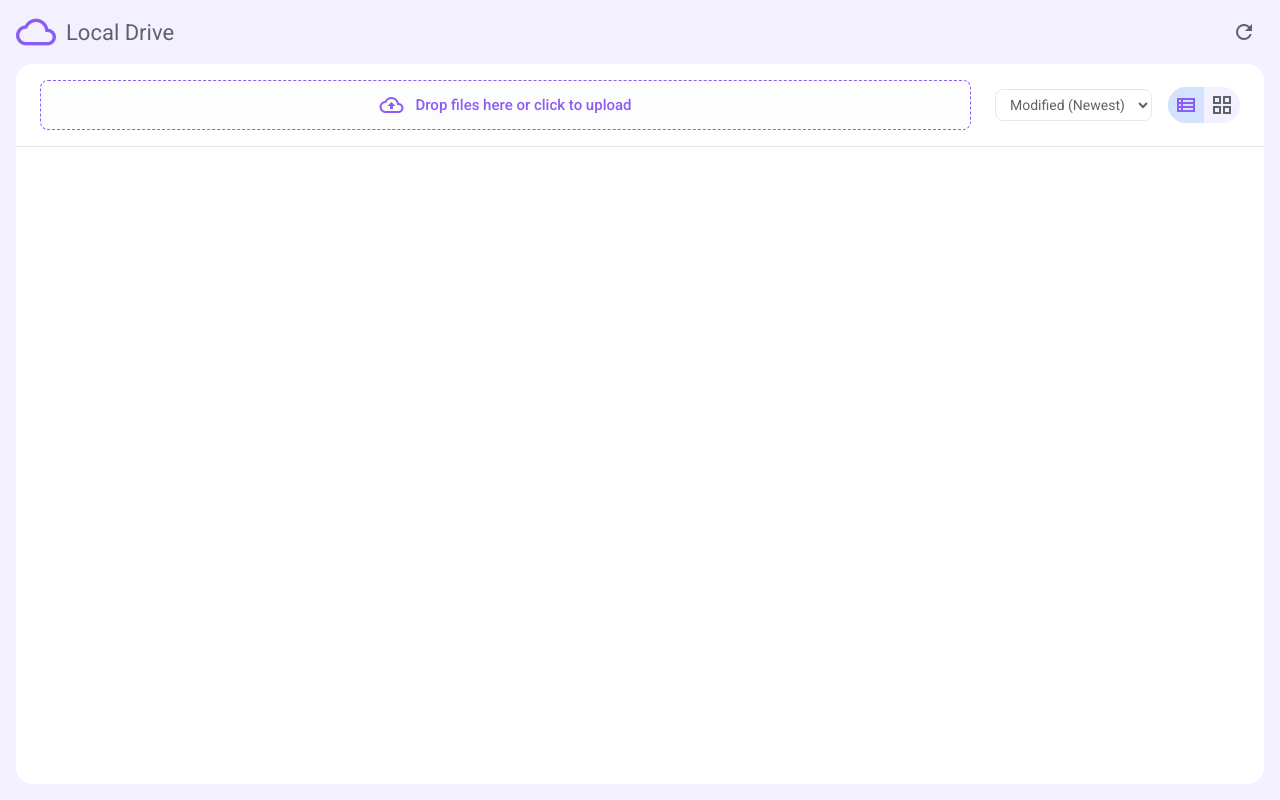
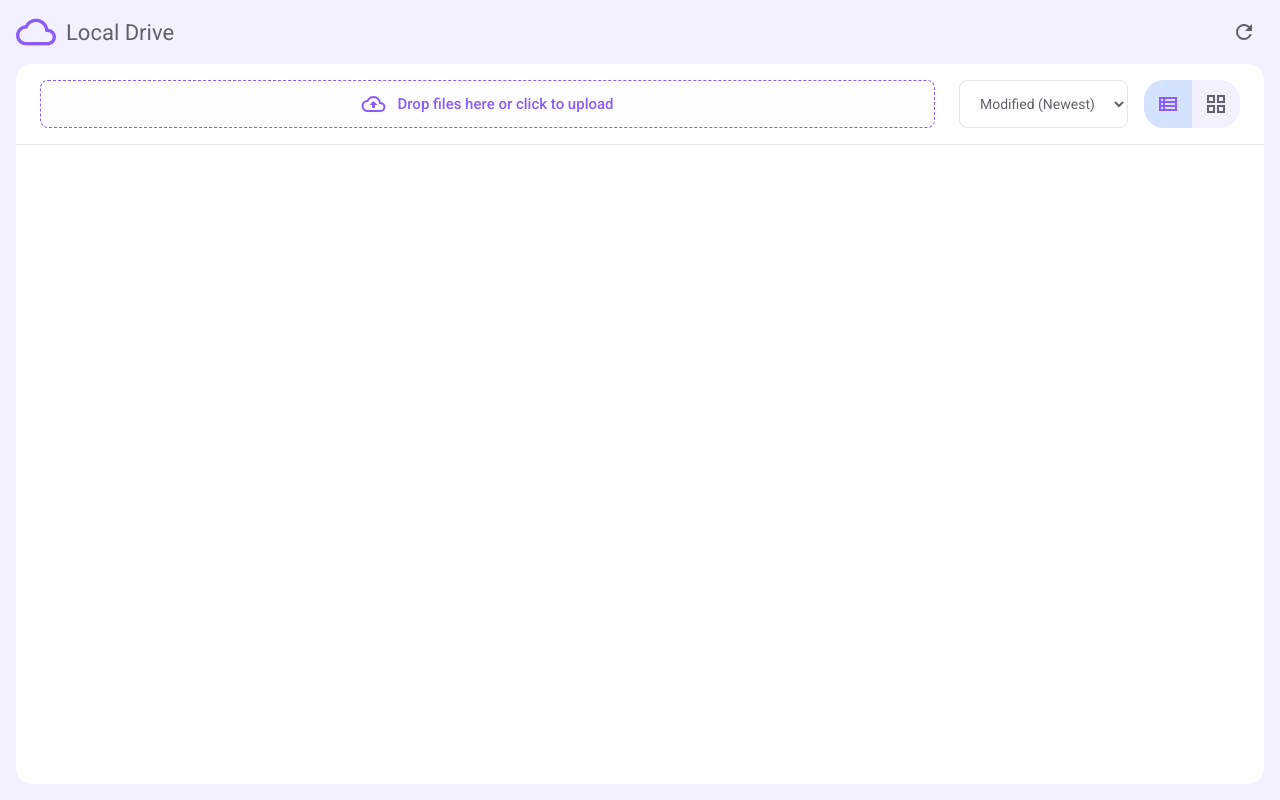
Before and after one commit to ifamec/local-file-sharing, a plain HTML site: page web/public/index.html in a window 1280 px wide. Drawn offline with Linux system fonts and the light colour scheme; no server answers.

Commit message:
style: css change

```diff
--- a/web/public/css/styles.css
+++ b/web/public/css/styles.css
@@ -163,7 +163,8 @@ body {
 }
 
 .sort-select {
-    padding: 6px 10px;
+    padding: 0 16px;
+    height: 48px;
     border: 1px solid var(--border-color);
     border-radius: 8px;
     font-size: 14px;
@@ -171,6 +172,7 @@ body {
     background: var(--bg-white);
     outline: none;
     cursor: pointer;
+    box-sizing: border-box;
 }
 
 .layout-toggle {
@@ -182,14 +184,15 @@ body {
 
 .layout-toggle .icon-btn {
     border-radius: 0;
-    width: 36px;
-    height: 36px;
+    width: 48px;
+    height: 48px;
 }
 
 .upload-area-small {
     border: 1px dashed var(--primary);
     border-radius: 8px;
-    padding: 12px;
+    padding: 0 16px;
+    height: 48px;
     margin: 0 24px 0 0;
     flex: 1;
     display: flex;
```
